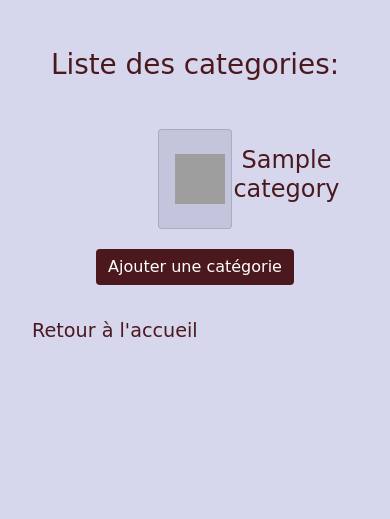
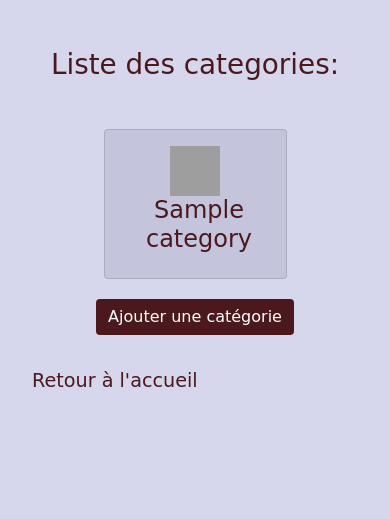
Before and after one commit to veroniqueauzias/wildSeries2, a Symfony app: template templates/category/index.html.twig in a window 390 px wide. Shown: the part 98-617 px from the top of the page. Run offline with Twig, Linux system fonts and the light colour scheme; the template is opened without the code that fills it: most values are stand-ins (such as "Sample title", 1, 10 or a date in 2020); style sheets or scripts are compiled from the project's sources; some libraries are stand-ins or nearby versions; some web fonts are replaced; grey boxes are pictures that could not be loaded.

Commit message:
change category index display

```diff
--- a/assets/styles/app.scss
+++ b/assets/styles/app.scss
@@ -236,4 +236,8 @@ li.page-item.active {
     display: flex;
     justify-content: center;
   }
+
+  .categCard {
+    width: 50%;
+  }
 }
--- a/templates/category/index.html.twig
+++ b/templates/category/index.html.twig
@@ -9,10 +9,10 @@
       {% for category in categories %}
       <div class="card categCard text-center mb-1">
          <div class="card-body">
-            <div class="flex flex-row align-items-center">
-               <img src="{{ asset('build/images/'~category.name~'.png')}}" alt="{{category.name}}_icon" class="categIcon"/>
-               <a href="{{path('category_show', {'categoryName' : category.name}) }}"><h2 class="subtitle categCardSub ms-2">{{ category.name }}</h2></a>
-            </div>
+            <a href="{{path('category_show', {'categoryName' : category.name}) }}">
+                  <img src="{{ asset('build/images/'~category.name~'.png')}}" alt="{{category.name}}_icon" class="categIcon"/>
+                  <h2 class="subtitle categCardSub ms-2">{{ category.name }}</h2></a>
+            </a>
          </div>
        </div>
   {% else %}
```
